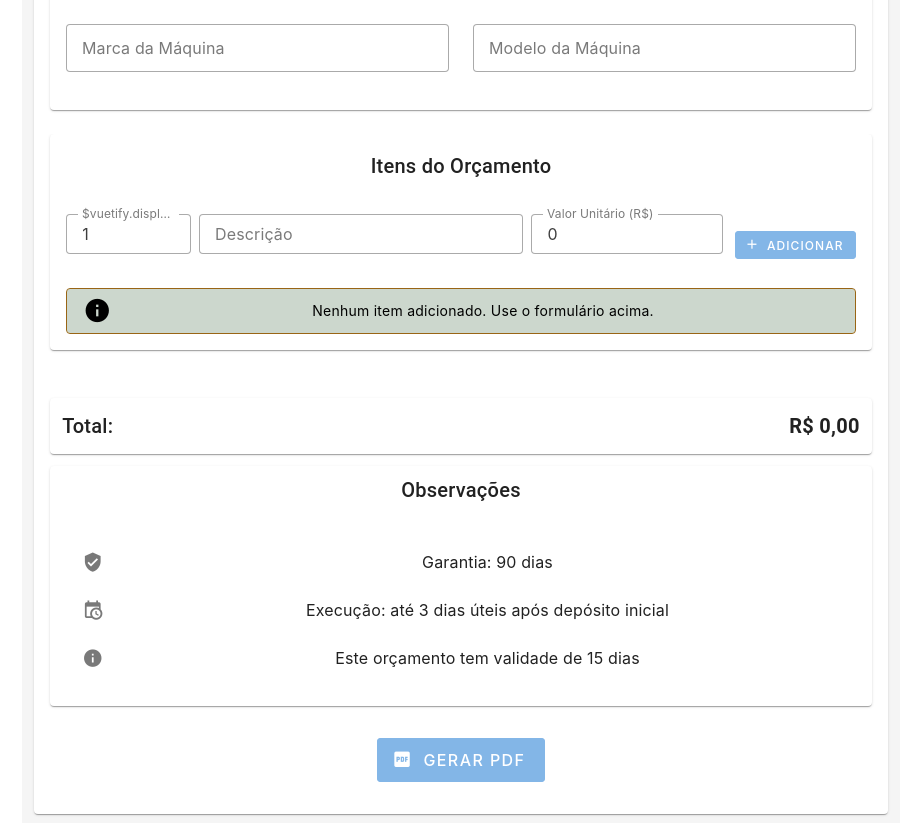
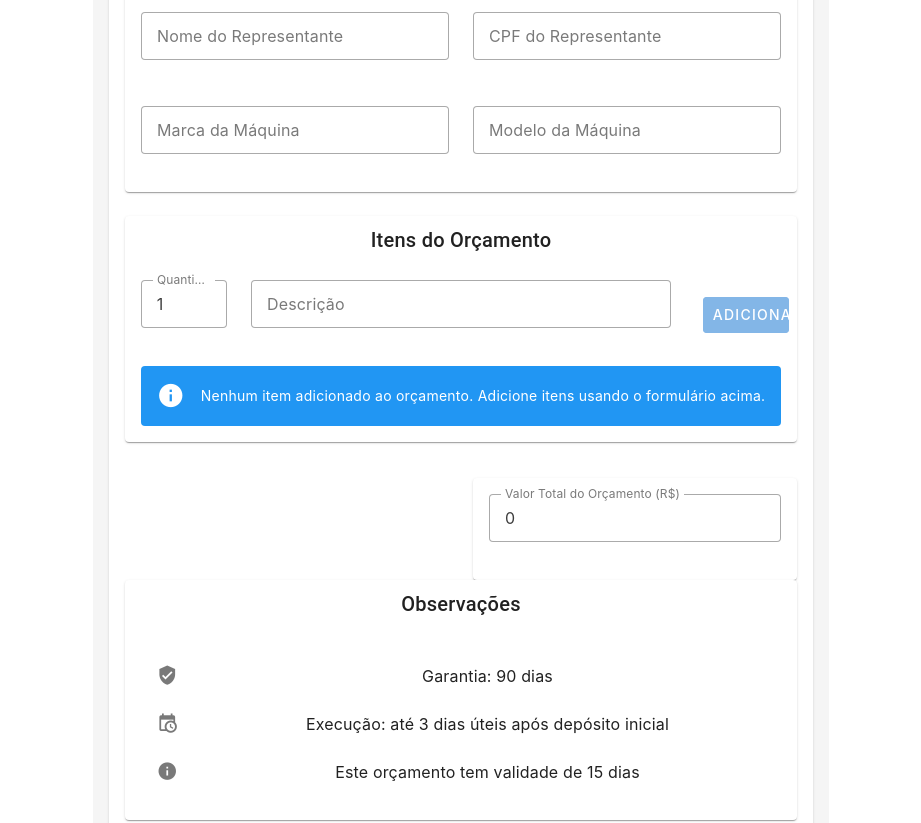
Before and after one commit to MariaClaraRVN/LM_Manutencao, a Vue app: page / in a window 1280 px wide. Shown: the part 560-1383 px from the top of the page, without its empty margins (179-1100 px from the left). Built offline with nearby package versions, Linux system fonts and the light colour scheme.

Commit message:
ajustes do layout

```diff
--- a/src/components/ClientInfoForm.vue
+++ b/src/components/ClientInfoForm.vue
@@ -11,7 +11,7 @@ const emit = defineEmits<{
   'update:cliente': [cliente: Cliente]
 }>()
 
-// Atualiza as informações do cliente e emite o evento de atualização
+// Update client info and emit the update
 const updateCliente = (field: keyof Cliente, value: string) => {
   const updatedCliente = { ...props.cliente, [field]: value }
   emit('update:cliente', updatedCliente)
--- a/src/components/ItemsTable.vue
+++ b/src/components/ItemsTable.vue
@@ -1,10 +1,8 @@
 <script setup lang="ts">
 import { ref } from 'vue'
-import { formatCurrency } from '../utils/formatters'
 import type { Item } from '../types'
 
-// Use defineProps atribuindo a uma constante para acesso posterior
-const props = defineProps<{
+defineProps<{
   itens: Item[]
 }>()
 
@@ -14,19 +12,14 @@ const emit = defineEmits<{
   'update-item': [index: number, item: Item]
 }>()
 
-// Dados do novo item
+// New item data
 const novoItem = ref<Item>({
   quantidade: 1,
   descricao: '',
-  valorUnitario: 0,
+  valorTotal: 0
 })
 
-// Calcula o valor total baseado na quantidade e valor unitário
-const calcularValorTotal = (quantidade: number, valorUnitario: number): number => {
-  return quantidade * valorUnitario
-}
-
-// Adiciona um novo item à lista
+// Add a new item to the list
 const adicionarItem = () => {
   if (!novoItem.value.descricao) {
     alert('Por favor, preencha a descrição!')
@@ -35,20 +28,19 @@ const adicionarItem = () => {
 
   emit('add-item', { ...novoItem.value })
 
-  // Reseta o formulário para um novo item
+  // Reset the form for a new item
   novoItem.value = {
     quantidade: 1,
     descricao: '',
-    valorUnitario: 0,
+    valorTotal: 0
   }
 }
 
-// Atualiza um item na lista
+// Update an item in the list
 const atualizarItem = (index: number, field: keyof Item, value: string | number) => {
-  // Use a constante props para acessar os itens
   const item = { ...props.itens[index] }
 
-  if (field === 'quantidade' || field === 'valorUnitario') {
+  if (field === 'quantidade') {
     item[field] = typeof value === 'string' ? parseFloat(value) || 0 : value
   } else {
     item[field] = value as string
@@ -57,216 +49,110 @@ const atualizarItem = (index: number, field: keyof Item, value: string | number)
   emit('update-item', index, item)
 }
 
-// Remove um item da lista
+// Remove an item from the list
 const removerItem = (index: number) => {
   emit('remove-item', index)
 }
 </script>
 
 <template>
-  <v-card outlined class="mb-4 mb-sm-6" :flat="$vuetify.display.xs">
-    <v-card-title class="text-subtitle-1 text-sm-h6 primary lighten-1 white--text pa-3 pa-sm-4">
+  <v-card outlined class="mb-6">
+    <v-card-title class="text-h6 primary lighten-1 white--text">
       Itens do Orçamento
     </v-card-title>
 
-    <v-card-text class="pa-2 pa-sm-4">
-      <!-- Formulário para adicionar novo item - layout responsivo -->
-      <v-row align="center" dense>
-        <!-- Quantidade -->
-        <v-col cols="4" sm="2" class="py-1">
-          <v-text-field v-model.number="novoItem.quantidade" type="number"
-            label="$vuetify.display.xs ? 'Qtd' : 'Quantidade'" variant="outlined" density="compact" min="1"
-            :rules="[v => v > 0 || 'Quantidade deve ser maior que zero']"></v-text-field>
+    <v-card-text class="pa-4">
+      <!-- Add new item form -->
+      <v-row align="center">
+        <v-col cols="12" sm="2">
+          <v-text-field
+            v-model.number="novoItem.quantidade"
+            type="number"
+            label="Quantidade"
+            variant="outlined"
+            density="comfortable"
+            min="1"
+            :rules="[v => v > 0 || 'Quantidade deve ser maior que zero']"
+          ></v-text-field>
         </v-col>
 
-        <!-- Descrição -->
-        <v-col cols="8" sm="5" class="py-1">
-          <v-text-field v-model="novoItem.descricao" label="Descrição" variant="outlined" density="compact"
-            :rules="[v => !!v || 'Descrição é obrigatória']"></v-text-field>
+        <v-col cols="12" sm="8">
+          <v-text-field
+            v-model="novoItem.descricao"
+            label="Descrição"
+            variant="outlined"
+            density="comfortable"
+            :rules="[v => !!v || 'Descrição é obrigatória']"
+          ></v-text-field>
         </v-col>
 
-        <!-- Valor Unitário - esconder label em mobile -->
-        <v-col cols="7" sm="3" class="py-1">
-          <v-text-field v-model.number="novoItem.valorUnitario" type="number" label="Valor Unitário (R$)"
-            variant="outlined" density="compact" min="0" step="0.01" :rules="[]"></v-text-field>
-        </v-col>
-
-        <!-- Botão Adicionar - ajustado para mobile -->
-        <v-col cols="5" sm="2" class="py-1 d-flex align-center justify-end">
-          <v-btn color="primary" @click="adicionarItem"
-            :prepend-icon="$vuetify.display.smAndUp ? 'mdi-plus' : undefined"
-            :icon="$vuetify.display.xs ? 'mdi-plus' : undefined" size="small" :class="{ 'ml-1': $vuetify.display.xs }"
-            :disabled="!novoItem.descricao">
-            <span v-if="$vuetify.display.smAndUp">Adicionar</span>
-            <span v-else class="sr-only" style="font-size: 25px">+</span>
+        <v-col cols="12" sm="2" class="d-flex align-center">
+          <v-btn
+            color="primary"
+            @click="adicionarItem"
+            prepend-icon="mdi-plus"
+            class="ml-2"
+            :disabled="!novoItem.descricao"
+          >
+            Adicionar
           </v-btn>
         </v-col>
       </v-row>
 
-      <!-- Tabela de itens com scroll horizontal em mobile -->
-      <div class="mobile-scroll-wrapper mt-3">
-        <template v-if="props.itens.length > 0">
-          <v-table class="item-table" fixed-header>
+      <!-- Items table -->
+      <v-table v-if="itens.length > 0" class="mt-4">
         <thead>
           <tr>
-                <th class="text-left" :class="{ 'px-1': $vuetify.display.xs }">Qtd</th>
-                <th class="text-left" :class="{ 'px-1': $vuetify.display.xs }">Descrição</th>
-                <th class="text-right" :class="{ 'px-1': $vuetify.display.xs }">Unit.</th>
-                <th class="text-right" :class="{ 'px-1': $vuetify.display.xs }">Total</th>
-                <th class="text-center" :class="{ 'px-0': $vuetify.display.xs }">Ações</th>
+            <th class="text-left">Qtd</th>
+            <th class="text-left">Descrição</th>
+            <th class="text-center">Ações</th>
           </tr>
         </thead>
         <tbody>
-              <tr v-for="(item, index) in props.itens" :key="index">
-                <!-- Quantidade -->
-                <td :class="{ 'px-1': $vuetify.display.xs }">
-                  <v-text-field v-model.number="item.quantidade" type="number" variant="plain" density="compact"
-                    hide-details min="1" class="mobile-input" @input="(e: Event) => {
+          <tr v-for="(item, index) in itens" :key="index">
+            <td>
+              <v-text-field
+                :value="item.quantidade"
+                type="number"
+                variant="plain"
+                density="compact"
+                hide-details
+                min="1"
+                @input="(e: Event) => {
                       const target = e.target as HTMLInputElement;
                       atualizarItem(index, 'quantidade', target ? target.value : '');
                     }"></v-text-field>
             </td>
-
-                <!-- Descrição -->
-                <td :class="{ 'px-1': $vuetify.display.xs }">
-                  <v-text-field v-model.string="item.descricao" variant="plain" density="compact" hide-details
-                    class="mobile-input" @input="(e: Event) => {
+            <td>
+              <v-text-field
+                :value="item.descricao"
+                variant="plain"
+                density="compact"
+                hide-details
+                @input="(e: Event) => {
                       const target = e.target as HTMLInputElement;
                       atualizarItem(index, 'descricao', target ? target.value : '');
                     }"></v-text-field>
             </td>
-
-                <!-- Valor Unitário -->
-                <td class="text-right" :class="{ 'px-1': $vuetify.display.xs }">
-                  <v-text-field v-model.number="item.valorUnitario" type="number" variant="plain" density="compact"
-                    hide-details min="0" step="0.01" class="text-right mobile-input" @input="(e: Event) => {
-                      const target = e.target as HTMLInputElement;
-                      atualizarItem(index, 'valorUnitario', target ? target.value : '');
-                    }"></v-text-field>
-                </td>
-
-                <!-- Valor Total -->
-                <td class="text-right" :class="{ 'px-1': $vuetify.display.xs }">
-                  <span class="text-caption text-sm-body-2">
-                    {{ formatCurrency(calcularValorTotal(item.quantidade, item.valorUnitario)) }}
-                  </span>
-                </td>
-
-                <!-- Ações -->
-                <td class="text-center" :class="{ 'px-0': $vuetify.display.xs }">
-                  <v-btn density="compact" icon="mdi-delete" color="error" variant="text" size="x-small"
-                    @click="removerItem(index)"></v-btn>
+            <td class="text-center">
+              <v-btn
+                density="compact"
+                icon="mdi-delete"
+                color="error"
+                variant="text"
+                @click="removerItem(index)"
+              ></v-btn>
             </td>
           </tr>
         </tbody>
       </v-table>
-        </template>
-        <template v-else>
-          <!-- Mensagem quando não há itens -->
-          <v-alert type="info" density="compact" variant="tonal" text="Nenhum item adicionado. Use o formulário acima."
-            class="my-alert-background"></v-alert>
-        </template>
-      </div>
+
+      <v-alert
+        v-else
+        type="info"
+        class="mt-4"
+        text="Nenhum item adicionado ao orçamento. Adicione itens usando o formulário acima."
+      ></v-alert>
     </v-card-text>
   </v-card>
 </template>
-
-<style scoped>
-/* Ajustes específicos para iPhones */
-@media (max-width: 428px) {
-
-  /* iPhone 14 Pro Max, 12/13 Pro Max */
-  .item-table {
-    font-size: 0.75rem;
-  }
-
-  .v-text-field {
-    font-size: 0.8rem !important;
-  }
-
-  .sr-only {
-    font-size: 16px
-  }
-}
-
-@media (max-width: 390px) {
-
-  /* iPhone 12, 13, 14, XR */
-  .mobile-input :deep(.v-field__input) {
-    padding-top: 6px !important;
-    padding-bottom: 6px !important;
-    min-height: 36px !important;
-  }
-
-  .sr-only {
-    font-size: 25px;
-  }
-}
-
-@media (max-width: 375px) {
-
-  /* iPhone SE, 6/7/8 */
-  .item-table {
-    font-size: 0.7rem;
-  }
-
-  .v-btn {
-    min-width: 36px !important;
-  }
-
-  .sr-only {
-    font-size: 25px;
-  }
-}
-
-/* Ajustes para tablets */
-@media (min-width: 600px) and (max-width: 1024px) {
-  .v-card {
-    border-radius: 12px !important;
-  }
-
-  .v-table {
-    font-size: 0.9rem;
-  }
-}
-
-.my-alert-background {
-  background-color: #e8f5e9;
-  border: 1px solid #996515;
-  border-radius: 4px;
-  color: #000000 !important;
-}
-
-/* Scroll horizontal para a tabela em mobile */
-.mobile-scroll-wrapper {
-  overflow-x: auto;
-  -webkit-overflow-scrolling: touch;
-  margin-left: -8px;
-  margin-right: -8px;
-  padding-left: 8px;
-  padding-right: 8px;
-}
-
-/* Melhorias para inputs em mobile */
-.mobile-input :deep(.v-field) {
-  background-color: transparent !important;
-}
-
-/* Ajuste para evitar zoom em inputs no iOS */
-@media (max-width: 600px) {
-  .mobile-input :deep(input) {
-    font-size: 16px !important;
-  }
-}
-
-/* Espaçamento reduzido em mobile */
-.v-card-text {
-  padding: 12px !important;
-}
-
-@media (min-width: 600px) {
-  .v-card-text {
-    padding: 16px !important;
-  }
-}
-</style>
--- a/src/components/OrcamentoPDF.vue
+++ b/src/components/OrcamentoPDF.vue
@@ -6,40 +6,38 @@ import ObservationsSection from './ObservationsSection.vue'
 import { generatePDF } from '../utils/pdfGenerator'
 import type { Cliente, Item } from '../types'
 
-// Dados do cliente
+// Client information data
 const cliente = ref<Cliente>({
   nomeEmpresa: '',
   cnpj: '',
   nomeRepresentante: '',
   cpfRepresentante: '',
-  modeloMaquina: '', // novo campo
-  marcaMaquina: ''   // novo campo
+  marcaMaquina: '',
+  modeloMaquina: ''
 })
 
-// Dados da lista de itens
+// Items list data
 const itens = ref<Item[]>([])
 
-// Adiciona um novo item à lista
+// Total budget value
+const valorTotal = ref<number>(0)
+
+// Handle adding a new item to the list
 const handleAddItem = (item: Item) => {
   itens.value.push(item)
 }
 
-// Remove um item da lista
+// Handle removing an item from the list
 const handleRemoveItem = (index: number) => {
   itens.value.splice(index, 1)
 }
 
-// Atualiza um item da lista
+// Handle updating an item in the list
 const handleUpdateItem = (index: number, updatedItem: Item) => {
   itens.value[index] = updatedItem
 }
 
-// Calcula o valor total de todos os itens
-const calcularTotal = () => {
-  return itens.value.reduce((total, item) => total + (item.quantidade * item.valorUnitario), 0)
-}
-
-// Gera e faz o download do PDF
+// Generate and download the PDF
 const gerarPDF = async () => {
   if (!cliente.value.nomeEmpresa) {
     alert('Por favor, preencha o nome da empresa!')
@@ -51,78 +49,95 @@ const gerarPDF = async () => {
     return
   }
 
-  await generatePDF(cliente.value, itens.value, calcularTotal())
+  await generatePDF(cliente.value, itens.value, valorTotal.value)
 }
 </script>
 
 <template>
-  <v-container class="pa-0 pa-sm-3" fluid>
-    <v-card class="mb-2 mb-sm-6" :flat="$vuetify.display.xs">
-      <!-- Cabeçalho otimizado para mobile -->
-      <v-card-title class="text-h5 text-sm-h4 d-flex flex-column align-center pa-3 pa-sm-4 primary white--text">
+  <v-container>
+    <v-card class="mb-6">
+      <!-- Company Header Section
+           This section displays the company's branding and identity:
+           - Logo: A professional image representing the company (200x150px)
+           - Company Name: "L⚡M Manutenções" with lightning bolt icon
+           - Document Type: "Orçamento Comercial" (Commercial Budget)
+
+           The layout is centered and uses the primary color theme
+           with white text for contrast
+      -->
+      <v-card-title class="text-h4 d-flex flex-column align-center pa-4 primary white--text">
         <v-img
-          src="/LM_Manutencoes.png"
+          src="https://images.pexels.com/photos/257886/pexels-photo-257886.jpeg"
           alt="L&M Manutenções"
-          class="mb-1 mb-sm-2"
-          :width="$vuetify.display.xs ? 150 : ($vuetify.display.sm ? 220 : 300)"
-          :height="$vuetify.display.xs ? 80 : ($vuetify.display.sm ? 120 : 200)"
-          contain
+          class="mb-4"
+          width="200"
+          height="150"
+          cover
         ></v-img>
-        <span class="text-subtitle-2 text-sm-subtitle-1 mt-1">
-          <b> ORÇAMENTO COMERCIAL </b>
-        </span>
+        <div class="d-flex align-center">
+          <v-icon size="large" color="white" class="mr-2">mdi-flash</v-icon>
+          L⚡M Manutenções
+        </div>
+        <span class="text-subtitle-1 mt-2">Orçamento Comercial</span>
       </v-card-title>
 
-      <v-card-text class="pa-2 pa-sm-4">
-        <!-- Formulário do cliente -->
+      <v-card-text>
+        <!-- Company Contact Information
+             Displays essential contact details:
+             - Email: For business inquiries
+             - Phone: For direct contact
+
+             Centered layout with consistent spacing
+        -->
+        <div class="text-subtitle-1 text-center mb-4">
+          <div>Email: lincoln.manutencoes@gmail.com</div>
+          <div>Telefone: (11) 4002-8922</div>
+        </div>
+
+        <!-- Client information form -->
         <ClientInfoForm v-model:cliente="cliente" />
 
-        <!-- Tabela de itens com scroll horizontal em mobile -->
-        <div class="mobile-scroll-wrapper">
+        <!-- Items table -->
         <ItemsTable
           :itens="itens"
           @add-item="handleAddItem"
           @remove-item="handleRemoveItem"
           @update-item="handleUpdateItem"
         />
-        </div>
 
-        <!-- Valor total - ajuste fino para dispositivos Apple -->
-        <v-row class="mt-2 mt-sm-3">
-          <v-col cols="12" :class="{'px-0': $vuetify.display.xs}">
-            <v-card outlined class="pa-2 pa-sm-3">
-              <div class="d-flex justify-space-between align-center">
-                <span class="text-subtitle-1 text-sm-h6">Total:</span>
-                <span class="text-subtitle-1 text-sm-h6 font-weight-bold">
-                  {{ new Intl.NumberFormat('pt-BR', { style: 'currency', currency: 'BRL' }).format(calcularTotal()) }}
-                </span>
-              </div>
+        <!-- Total value input -->
+        <v-row class="mt-4">
+          <v-col cols="12" sm="6" offset-sm="6">
+            <v-card outlined class="pa-4">
+              <v-text-field
+                v-model.number="valorTotal"
+                type="number"
+                label="Valor Total do Orçamento (R$)"
+                variant="outlined"
+                density="comfortable"
+                min="0"
+                step="0.01"
+                :rules="[v => v > 0 || 'Valor total deve ser maior que zero']"
+              ></v-text-field>
             </v-card>
           </v-col>
         </v-row>
 
-        <!-- Observações com fonte ligeiramente menor em mobile -->
-        <ObservationsSection class="mt-2 mt-sm-3" />
+        <!-- Observations section -->
+        <ObservationsSection />
 
-        <!-- Botão flutuante para mobile -->
-        <v-row class="mt-3 mt-sm-4 mb-2">
-          <v-col cols="12" class="d-flex justify-center pa-0 pa-sm-2">
+        <!-- Generate PDF button -->
+        <v-row class="mt-6">
+          <v-col cols="12" class="d-flex justify-center">
             <v-btn
               color="primary"
-              :size="$vuetify.display.smAndUp ? 'large' : 'default'"
-              :class="{
-                'fixed-bottom': $vuetify.display.xs,
-                'mx-2': $vuetify.display.xs,
-                'mb-3': $vuetify.display.xs,
-                'elevation-6': $vuetify.display.xs
-              }"
+              size="large"
               prepend-icon="mdi-file-pdf-box"
               @click="gerarPDF"
-              :disabled="itens.length === 0 || !cliente.nomeEmpresa"
-              :block="$vuetify.display.xs"
+              :disabled="itens.length === 0 || !cliente.nomeEmpresa || valorTotal <= 0"
+              class="elevation-2"
             >
-              <span :class="{'d-none': $vuetify.display.xs}">Gerar PDF</span>
-              <span class="d-inline d-sm-none">PDF</span>
+              Gerar PDF
             </v-btn>
           </v-col>
         </v-row>
@@ -130,79 +145,3 @@ const gerarPDF = async () => {
     </v-card>
   </v-container>
 </template>
-
-<style scoped>
-/* Ajustes específicos para iPhones */
-@media (max-width: 428px) { /* iPhone 14 Pro Max, 12/13 Pro Max */
-  .v-card-title {
-    padding: 8px 4px !important;
-  }
-
-  .v-img {
-    width: 140px !important;
-    height: 70px !important;
-  }
-}
-
-@media (max-width: 390px) { /* iPhone 12, 13, 14, XR */
-  .v-card-text {
-    padding: 8px !important;
-  }
-
-  .text-h5 {
-    font-size: 1.25rem !important;
-  }
-}
-
-@media (max-width: 375px) { /* iPhone SE, 6/7/8 */
-  .v-img {
-    width: 120px !important;
-    height: 60px !important;
-  }
-
-  .text-subtitle-2 {
-    font-size: 0.75rem !important;
-  }
-}
-
-/* Ajustes para tablets */
-@media (min-width: 600px) and (max-width: 1024px) {
-  .v-container {
-    max-width: 90% !important;
-    padding-left: 12px !important;
-    padding-right: 12px !important;
-  }
-
-  .v-card {
-    border-radius: 12px !important;
-  }
-}
-
-/* Scroll horizontal para a tabela em mobile */
-.mobile-scroll-wrapper {
-  overflow-x: auto;
-  -webkit-overflow-scrolling: touch; /* Suave no iOS */
-  margin-left: -8px;
-  margin-right: -8px;
-  padding-left: 8px;
-  padding-right: 8px;
-}
-
-/* Melhorias específicas para Safari iOS */
-@supports (-webkit-touch-callout: none) {
-  .v-btn {
-    padding-top: 12px !important;
-    padding-bottom: 12px !important;
-  }
-}
-
-/* Botão fixo no mobile */
-.fixed-bottom {
-  position: fixed !important;
-  bottom: 12px;
-  left: 16px;
-  right: 16px;
-  z-index: 100;
-  width: calc(100% - 32px);
-}
-</style>
```
Also changed, not shown: src/utils/pdfGenerator.ts (+66 -91 lines), public/LM_Manutencoes.png. Lines whose indentation alone changed are shown as unchanged.
